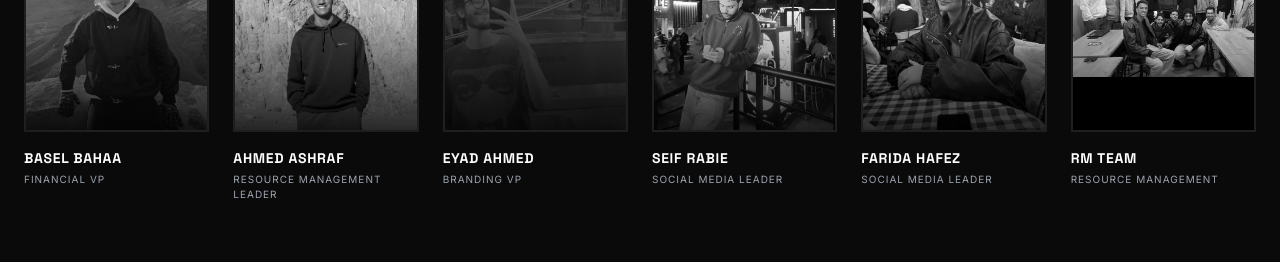
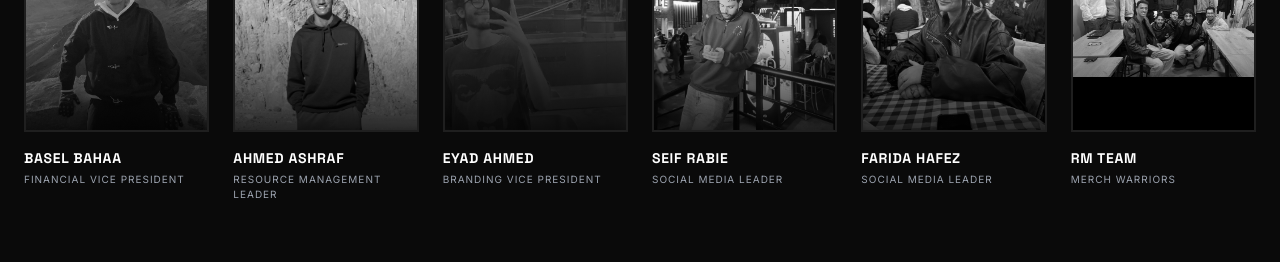
Before and after one commit to basel118200/Enactus-Merch-, a Next.js app: page / in a window 1280 px wide. Shown: the part 2103-2365 px from the top of the page. Built offline with nearby package versions, Linux system fonts and the light colour scheme; no server answers.

Commit message:
style: update roles to Vice President and RM Team to Merch Warriors

```diff
--- a/src/components/MerchHeroes.tsx
+++ b/src/components/MerchHeroes.tsx
@@ -10,7 +10,7 @@ gsap.registerPlugin(ScrollTrigger);
 const heroes = [
   {
     name: "Basel Bahaa",
-    role: "Financial VP",
+    role: "Financial Vice President",
     image: "/heroes/basel.jpg",
   },
   {
@@ -20,7 +20,7 @@ const heroes = [
   },
   {
     name: "Eyad Ahmed",
-    role: "Branding VP",
+    role: "Branding Vice President",
     image: "/heroes/eyad.jpg",
   },
   {
@@ -35,7 +35,7 @@ const heroes = [
   },
   {
     name: "RM Team",
-    role: "Resource Management",
+    role: "Merch Warriors",
     image: "/heroes/rm-team.jpg",
   },
 ];
```
